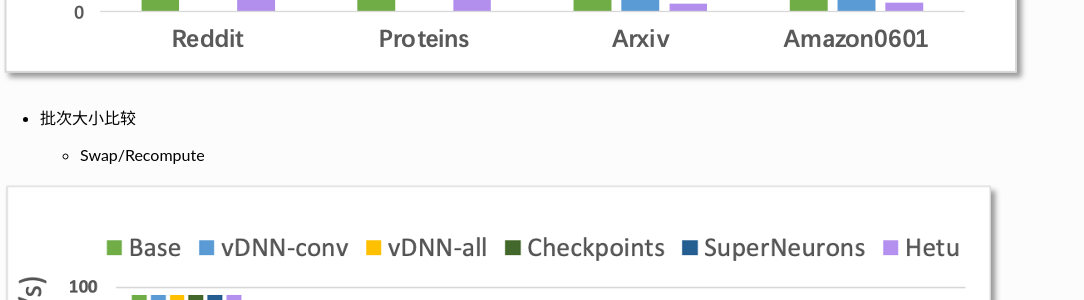
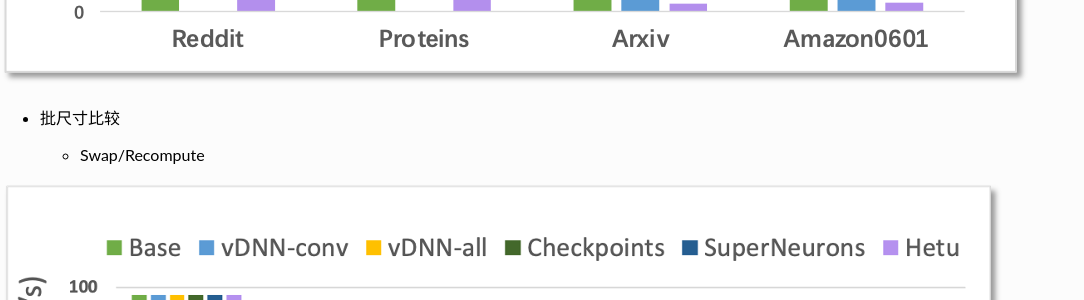
Before and after one commit to sj1104/doc_test, a Sphinx documentation site: the page built from source/Overview/performance.md, in a window 1280 px wide and 900 px high, scrolled down 5663 px. Shown: the part 152-452 px from the top of the window, without its empty margins (0-1084 px from the left). Built offline with Sphinx 7.4.7 and the Read the Docs theme 2.0.0, drawn with Linux system fonts in a browser that asks for light colours.

Commit message:
Update performance.md

```diff
--- a/source/Overview/performance.md
+++ b/source/Overview/performance.md
@@ -29,7 +29,7 @@
 ![](benchmark6.png)
 ![](benchmark7.png)
 
-- 批次大小比较
+- 批尺寸比较
 	- Swap/Recompute
 
 ![](benchmark3.png)
```
